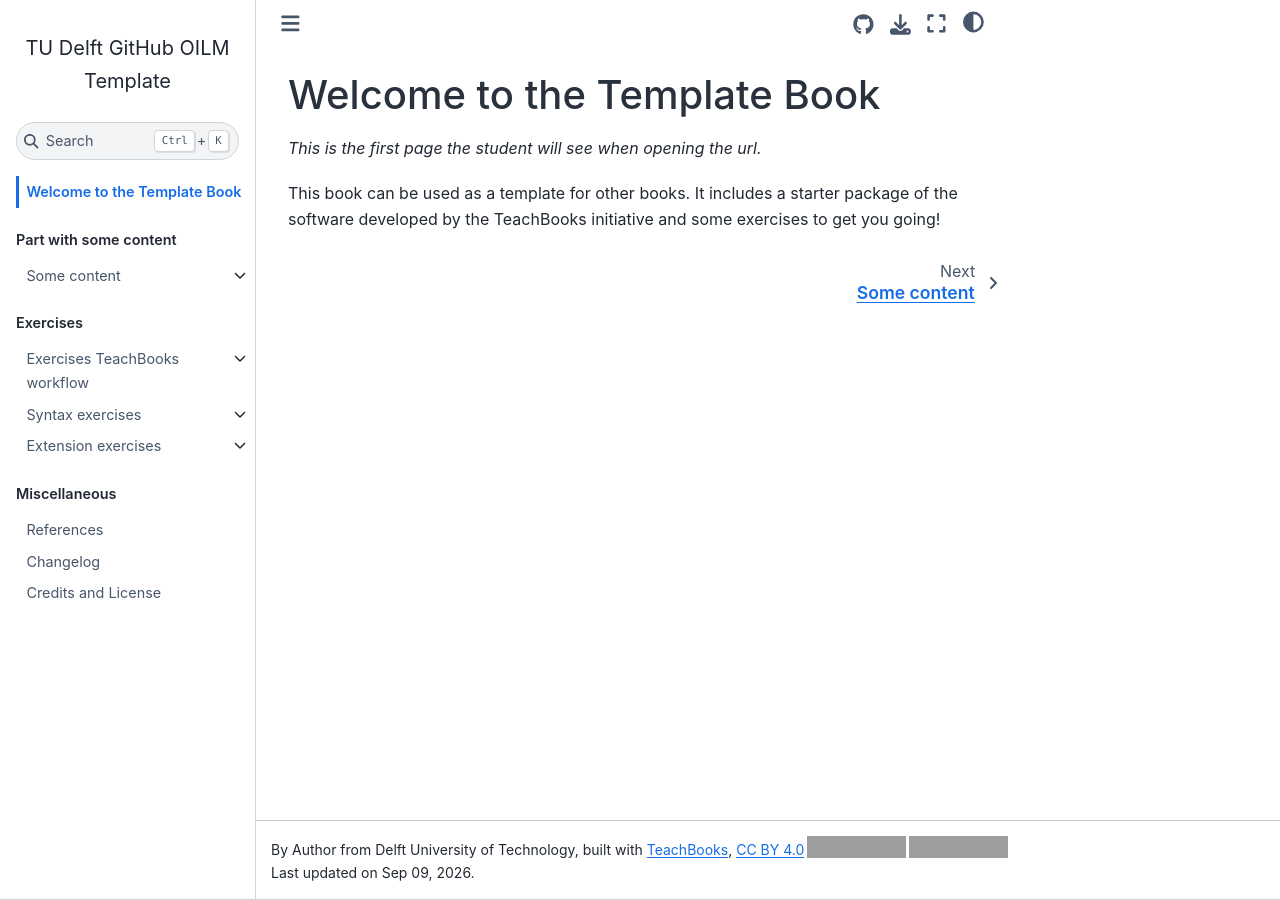
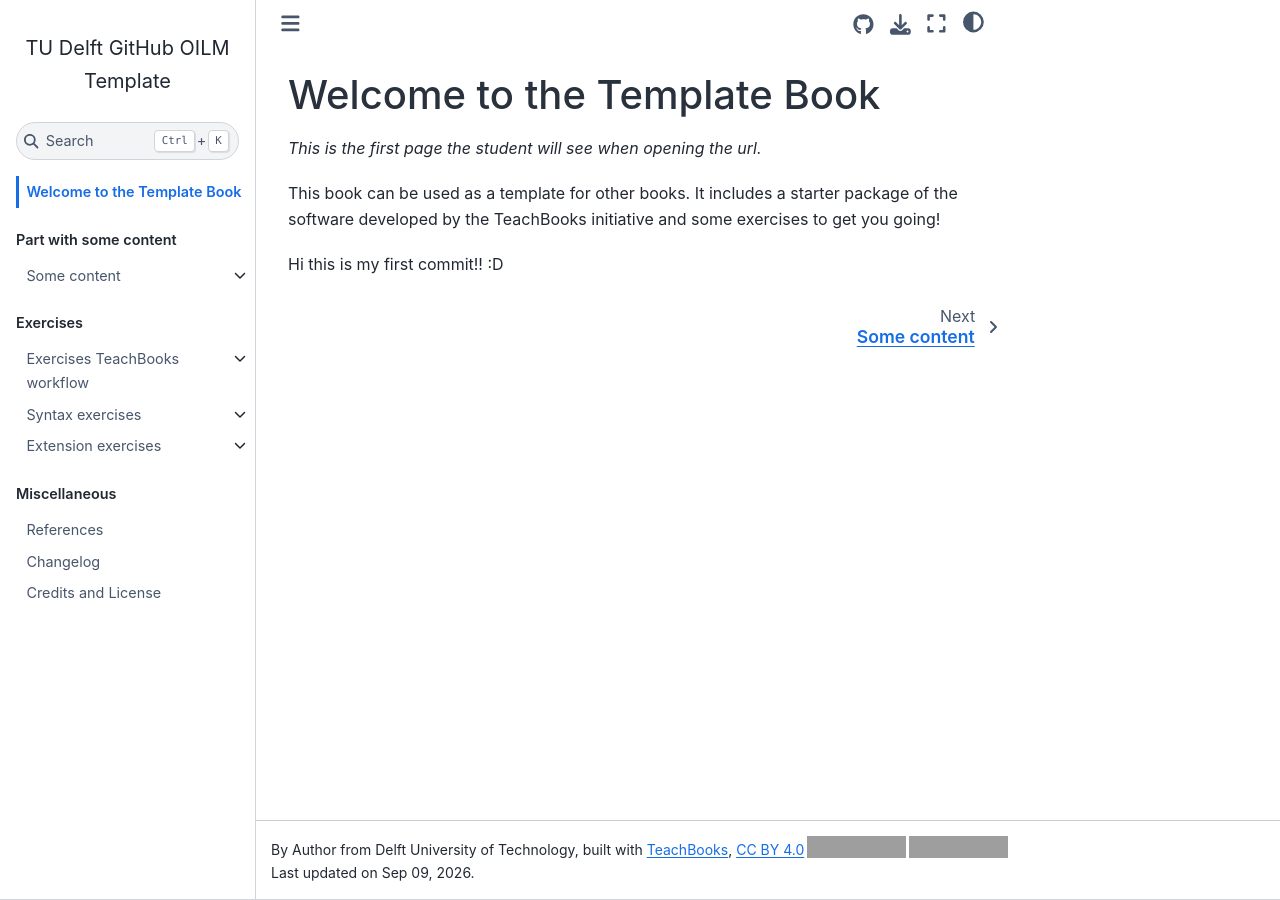
Before and after one commit to derkpss/River-Systems-and-Interventions, a Jupyter Book: the page built from book/intro.md, in a window 1280 px wide. Built offline with Jupyter Book 1.0.4 settings and Sphinx 7.4.7 and the Sphinx Book theme 1.1.4, drawn with Linux system fonts in a browser that asks for light colours; comment, search, counter and statistics services are not loaded; grey boxes are pictures that could not be loaded.

Commit message:
Add greeting message to intro.md
Added a greeting message to the introduction.

```diff
--- a/book/intro.md
+++ b/book/intro.md
@@ -4,3 +4,5 @@
 _This is the first page the student will see when opening the url._
 
 This book can be used as a template for other books. It includes a starter package of the software developed by the TeachBooks initiative and some exercises to get you going!
+
+Hi this is my first commit!! :D
```
